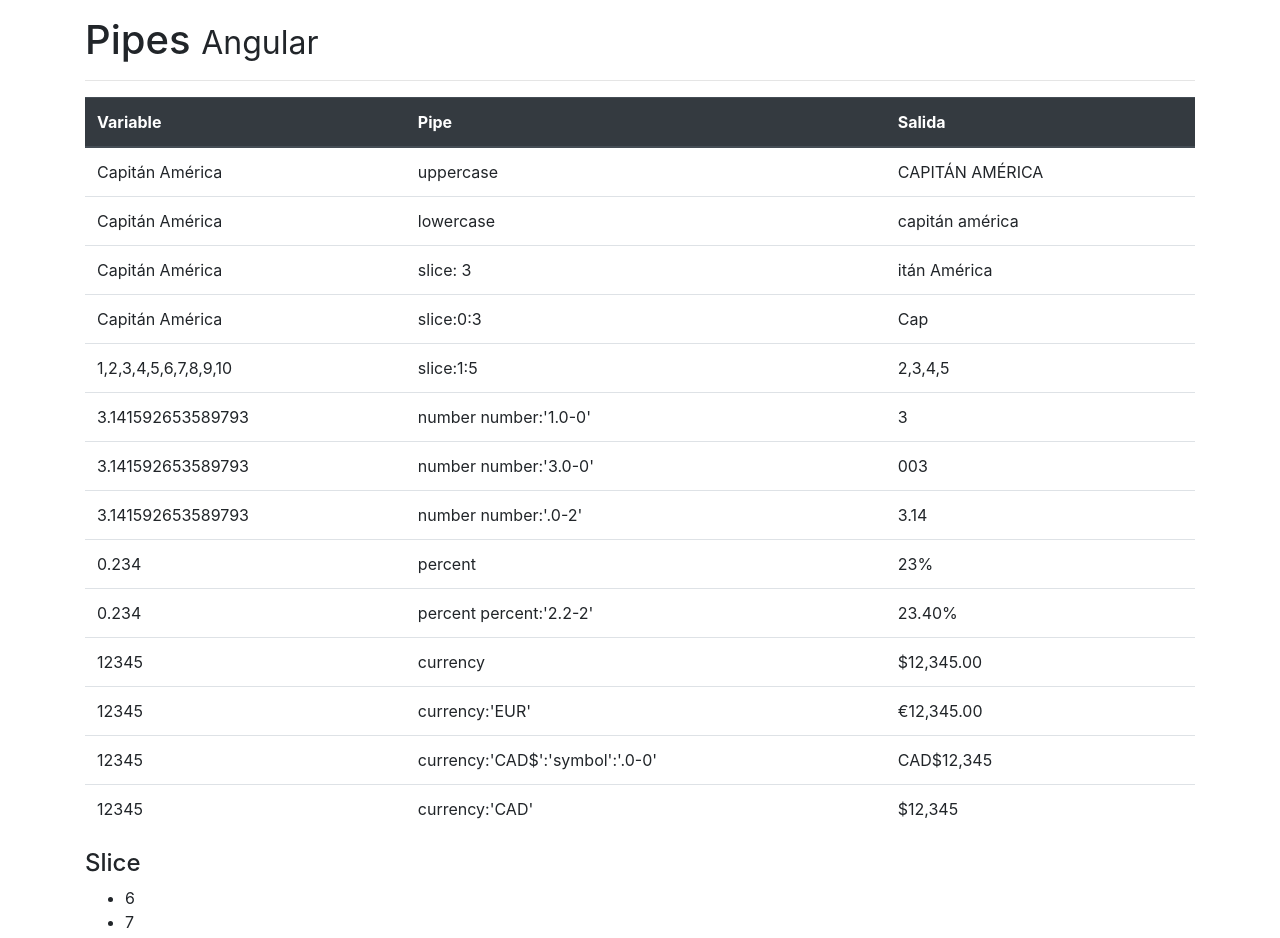
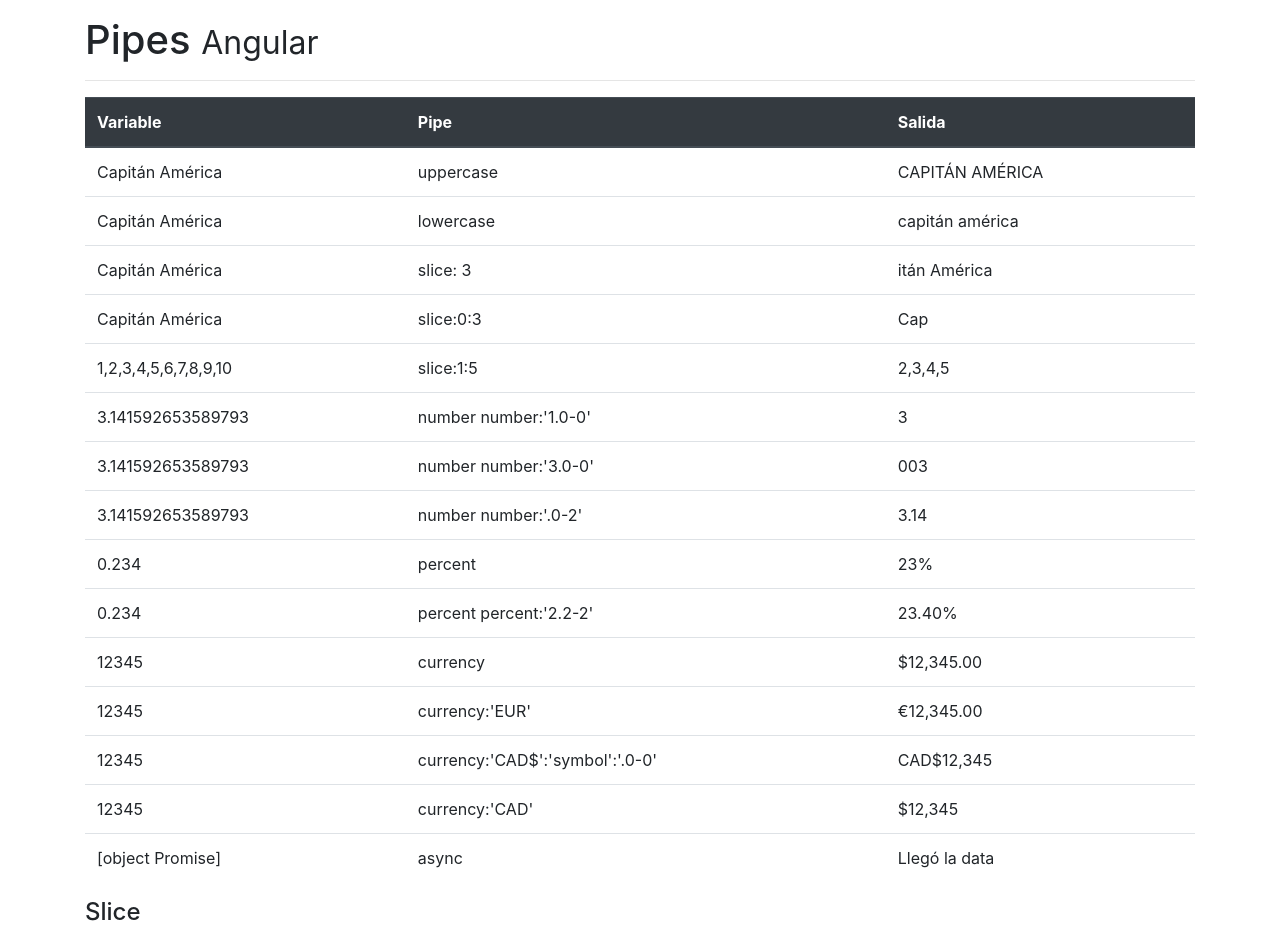
Before and after one commit to juanma77/spa-pipes, an Angular app: page / in a window 1280 px wide. Shown: the top 938 px of the page. Built offline with nearby package versions, Linux system fonts and the light colour scheme.

Commit message:
async pipe for promises added

```diff
--- a/src/app/app.component.html
+++ b/src/app/app.component.html
@@ -95,6 +95,12 @@
           <td>currency:'CAD'</td>
           <td>{{ salario | currency:'CAD':'symbol-narrow':'.0-0' }}</td>
         </tr>
+        <tr>
+          <!--Mostrar los datos de la promesa -->
+          <td>{{ valorPromesa }}</td>
+          <td>async</td>
+          <td>{{ valorPromesa | async }}</td>
+        </tr>
       </tbody>
     </table>
     <!-- Mostrar de la posición 5 en adelante hasta la 20 -->
--- a/src/app/app.component.ts
+++ b/src/app/app.component.ts
@@ -27,4 +27,14 @@
       casa: 20
     }
   }
+
+  // Esta promesa hace que se imprima "Llego la data cada 4500 ms, es decir, cada 4 segundos y medio"
+  valorPromesa = new Promise<string>(( resolve ) =>{
+
+    setTimeout(() =>{
+      resolve('Llegó la data');
+      console.log("Promesa resuelta");
+    }, 4500);
+
+  });
 }
--- a/src/index.html
+++ b/src/index.html
@@ -9,7 +9,7 @@
   <!-- CSS only -->
 <link rel="stylesheet" href="https://stackpath.bootstrapcdn.com/bootstrap/4.5.0/css/bootstrap.min.css" integrity="sha384-9aIt2nRpC12Uk9gS9baDl411NQApFmC26EwAOH8WgZl5MYYxFfc+NcPb1dKGj7Sk" crossorigin="anonymous">
 
-<!-- JS, Popper.js, and jQuery -->
+<!-- JS, Popper.js and jQuery -->
 <script src="https://code.jquery.com/jquery-3.5.1.slim.min.js" integrity="sha384-DfXdz2htPH0lsSSs5nCTpuj/zy4C+OGpamoFVy38MVBnE+IbbVYUew+OrCXaRkfj" crossorigin="anonymous"></script>
 <script src="https://cdn.jsdelivr.net/npm/popper.js@1.16.0/dist/umd/popper.min.js" integrity="sha384-Q6E9RHvbIyZFJoft+2mJbHaEWldlvI9IOYy5n3zV9zzTtmI3UksdQRVvoxMfooAo" crossorigin="anonymous"></script>
 <script src="https://stackpath.bootstrapcdn.com/bootstrap/4.5.0/js/bootstrap.min.js" integrity="sha384-OgVRvuATP1z7JjHLkuOU7Xw704+h835Lr+6QL9UvYjZE3Ipu6Tp75j7Bh/kR0JKI" crossorigin="anonymous"></script>
```
